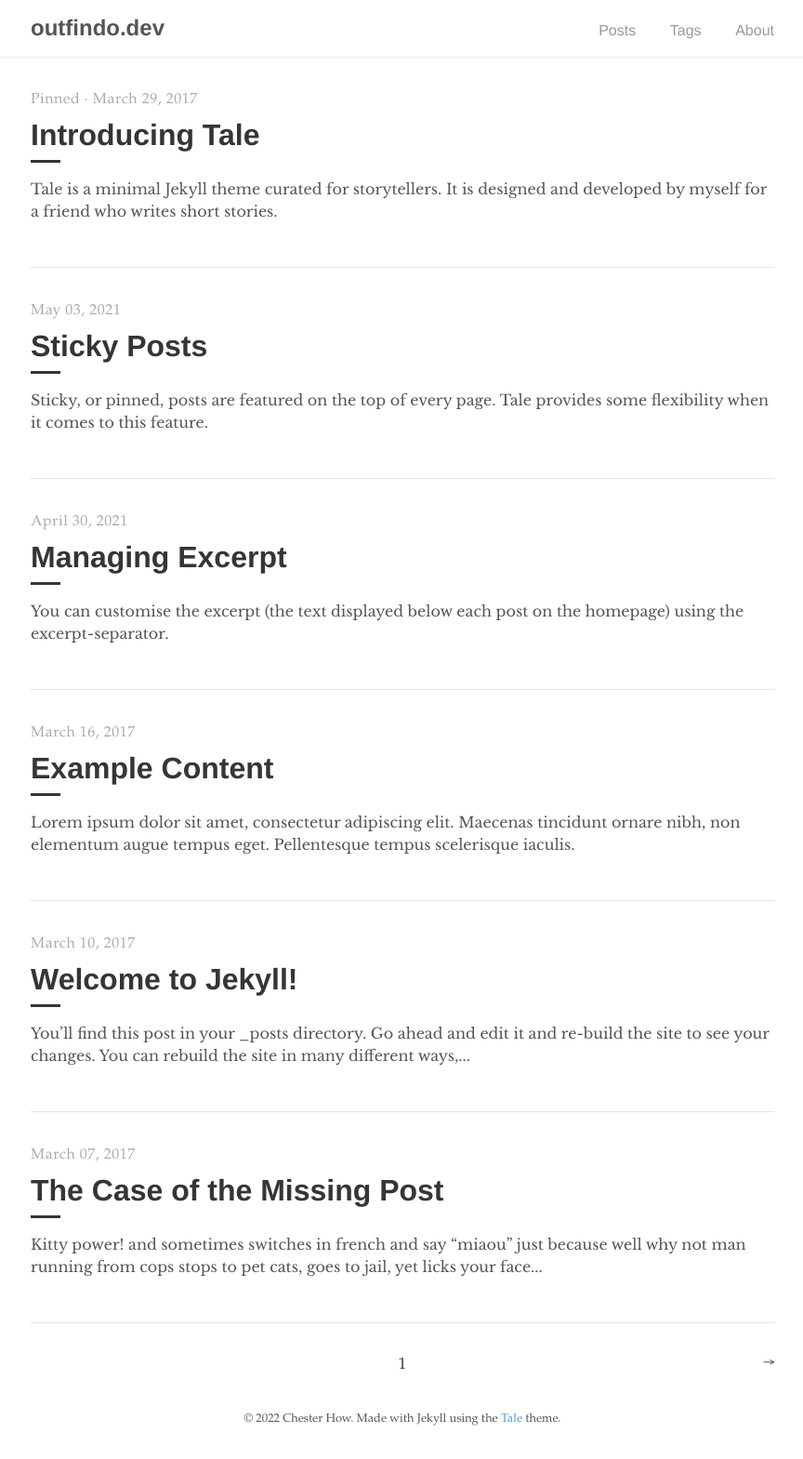
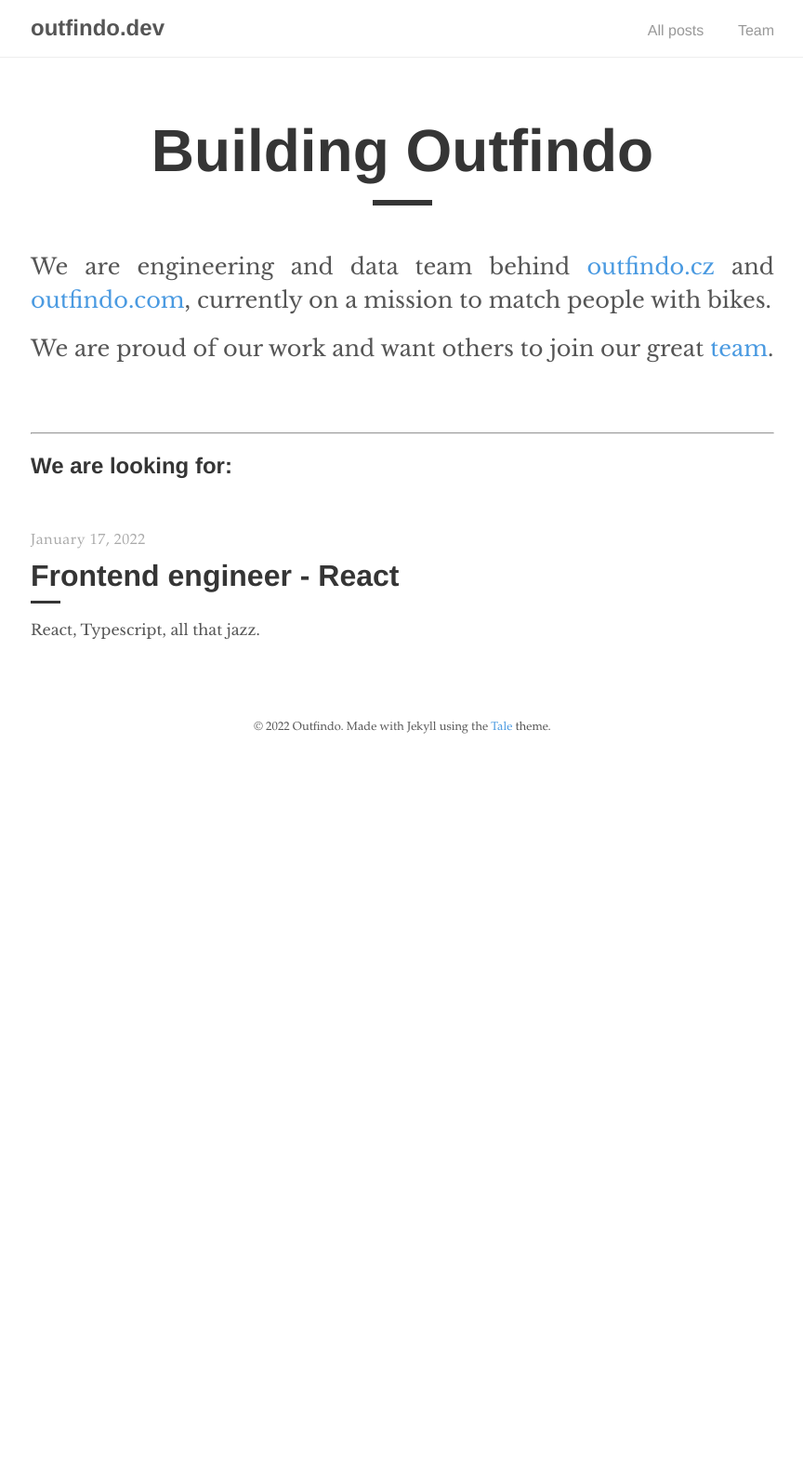
Before and after one commit to outfindo/outfindo.dev, a Jekyll site: the page built from index.md, in a window 1280 px wide. Shown: the whole page at 93% size, without its empty margins (207-1071 px from the left). Built offline with Jekyll 4.4.1, drawn with Linux system fonts in a browser that asks for light colours; the list of posts is cut into pages by our own code; after the commit the page ends 900 px from its top, so only the background shows below that.

Commit message:
Remove all content and unneeded things, set up basic structure - home page, posts, Hire tagged post, team page

```diff
--- a/_config.yml
+++ b/_config.yml
@@ -11,9 +11,7 @@
 
 # Author
 author:
-  name:         Chester How
-  url:          https://chester.how
-  email:        chesterhow@gmail.com
+  name: Outfindo
 
 # Build settings
 markdown:       kramdown
--- a/_includes/navigation.html
+++ b/_includes/navigation.html
@@ -4,9 +4,8 @@
       <h2 class="nav-title">{{ site.title }}</h2>
     </a>
     <ul>
-      <li><a href="{{ site.baseurl }}/">Posts</a></li>
-      <li><a href="{{ '/tags' | prepend: site.baseurl }}">Tags</a></li>
-      <li><a href="{{ '/about' | prepend: site.baseurl }}">About</a></li>
+      <li><a href="{{ '/posts' | prepend: site.baseurl }}">All posts</a></li>
+      <li><a href="{{ '/team' | prepend: site.baseurl }}">Team</a></li>
     </ul>
   </div>
 </nav>
--- a/_layouts/home.html
+++ b/_layouts/home.html
@@ -2,25 +2,26 @@
 layout: default
 ---
 
-<div class="catalogue">
-  {% for post in site.posts %}
-    {% if post.sticky %}
-      {% include catalogue_item.html sticky='true' %}
-    {% endif %}
-  {% endfor %}
+<div class="post">
+    <h1 class="post-title">{{ page.title }}</h1>
+    <div class="post-line"></div>
 
-  {% for post in paginator.posts %}
-    {% include catalogue_item.html %}
-  {% endfor %}
+    <span style="font-size: 150%">
+    {{ content }}
+    </span>
 </div>
 
-<div class="pagination">
-  {% if paginator.previous_page %}
-    <a href="{{ paginator.previous_page_path | prepend: site.baseurl }}" class="left arrow">&#8592;</a>
-  {% endif %}
-  {% if paginator.next_page %}
-    <a href="{{ paginator.next_page_path | prepend: site.baseurl }}" class="right arrow">&#8594;</a>
-  {% endif %}
+<div class="catalogue">
+    {% for tag in site.tags %}
+        {% if tag[0] != "Jobs" %}
+            {% continue %}
+        {% endif %}
 
-  <span>{{ paginator.page }}</span>
+        <hr>
+        <h2>We are looking for:</h2>
+
+        {% for post in tag[1] %}
+            {% include catalogue_item.html %}
+        {% endfor %}
+    {% endfor %}
 </div>
--- a/_pages/about.md
+++ /dev/null
@@ -1,15 +0,0 @@
----
-layout: post
-title: "About"
-author: "Chester"
-permalink: /about/
----
-
-A friend of mine writes short stories. One sunny day, I asked if he wanted a website to showcase his works and he agreed. I decided to use GitHub Pages to host his site. That way he wouldn't have to buy a domain and a server.
-
-While doing some research up on GitHub Pages, I accidentally chanced upon this _simple, blog-aware, static site generator_ called [Jekyll](https://jekyllrb.com/) which works really well with GitHub Pages. I figured it would do just fine for my friend and I set about searching for a pretty theme. I wanted a theme with a _book-ish_ vibe. Unfortunately, most of the themes were too modern. Eventually, I caved and begun working on my own theme. With the help of [Poole](https://github.com/poole/poole), the Jekyll Butler, I was able to build **Tale**.
-
-## Contribute
-Feel free to create an issue or make a pull request on [GitHub](https://github.com/chesterhow/tale).
-
-Thanks for reading!
--- /dev/null
+++ b/_pages/team.md
@@ -0,0 +1,7 @@
+---
+layout: post
+title: "The team"
+permalink: /team/
+---
+
+Yes, there is one!
--- a/_posts/2017-03-07-the-case-of-the-missing-post.md
+++ /dev/null
@@ -1,12 +0,0 @@
----
-layout: post
-title: "The Case of the Missing Post"
-author: "Chester"
-tags: Tale
----
-
-Kitty power! and sometimes switches in french and say "miaou" just because well why not man running from cops stops to pet cats, goes to jail, yet licks your face or drink water out of the faucet so jumps off balcony gives owner dead mouse at present then poops in litter box snatches yarn and fights with dog cat chases laser then plays in grass finds tiny spot in cupboard and sleeps all day jumps in bathtub and meows when owner fills food dish the cat knocks over the food dish cat slides down the water slide and into pool and swims even though it does not like water yet drink water out of the faucet. Pelt around the house and up and down stairs chasing phantoms.
-
-Sit in window and stare ooo, a bird! yum. Sit and stare. Sweet beast loves cheeseburgers. Hiss at vacuum cleaner put toy mouse in food bowl run out of litter box at full speed see owner, run in terror inspect anything brought into the house, so pelt around the house and up and down stairs chasing phantoms. Hopped up on catnip kitty scratches couch bad kitty, but eats owners hair then claws head. Lie on your belly and purr when you are asleep kitty power! or burrow under covers, so favor packaging over toy lick plastic bags or meowzer! yet unwrap toilet paper.
-
-[Cat Ipsum](http://www.catipsum.com/)
--- a/_posts/2017-03-10-welcome-to-jekyll.md
+++ /dev/null
@@ -1,26 +0,0 @@
----
-layout: post
-title:  "Welcome to Jekyll!"
-author: "Jekyll"
-tags: Jekyll
----
-
-You’ll find this post in your `_posts` directory. Go ahead and edit it and re-build the site to see your changes. You can rebuild the site in many different ways, but the most common way is to run `jekyll serve`, which launches a web server and auto-regenerates your site when a file is updated.
-
-To add new posts, simply add a file in the `_posts` directory that follows the convention `YYYY-MM-DD-name-of-post.ext` and includes the necessary front matter. Take a look at the source for this post to get an idea about how it works.
-
-Jekyll also offers powerful support for code snippets: like these
-
-{% highlight ruby %}
-def print_hi(name)
-  puts "Hi, #{name}"
-end
-print_hi('Tom')
-#=> prints 'Hi, Tom' to STDOUT.
-{% endhighlight %}
-
-Check out the [Jekyll docs][jekyll-docs] for more info on how to get the most out of Jekyll. File all bugs/feature requests at [Jekyll’s GitHub repo][jekyll-gh]. If you have questions, you can ask them on [Jekyll Talk][jekyll-talk].
-
-[jekyll-docs]: https://jekyllrb.com/docs/home
-[jekyll-gh]:   https://github.com/jekyll/jekyll
-[jekyll-talk]: https://talk.jekyllrb.com/
--- a/_posts/2017-03-16-example-content.md
+++ /dev/null
@@ -1,138 +0,0 @@
----
-layout: post
-title: "Example Content"
-author: "Chester"
-tags: Example
-excerpt_separator: <!--more-->
----
-
-Lorem ipsum dolor sit amet, consectetur adipiscing elit. Maecenas tincidunt ornare nibh, non elementum augue tempus eget. Pellentesque tempus scelerisque iaculis.<!--more--> Nullam interdum ultricies nibh quis sollicitudin. Donec ornare fermentum facilisis. Ut at sem ac sem imperdiet varius a eget tortor. Nam eu augue eget orci semper maximus in eget augue. Mauris ornare, nisl ut suscipit consectetur, mi quam interdum tellus, at rutrum quam eros ultrices mi.
-
-# Headers
-{% highlight markdown %}
-# H1
-## H2
-### H3
-#### H4
-##### H5
-###### H6
-{% endhighlight %}
-
-# H1
-## H2
-### H3
-#### H4
-##### H5
-###### H6
-
-# Text formatting
-{% highlight markdown %}
-- **Bold**
-- _Italics_
-- ~~Strikethrough~~
-- <ins>Underline</ins>
-- <sup>Superscript</sup>
-- <sub>Subscript</sub>
-- Abbreviation: <abbr title="HyperText Markup Language">HTML</abbr>
-- Citation: <cite>&mdash; Chester How</cite>
-{% endhighlight %}
-
-- **Bold**
-- _Italics_
-- ~~Strikethrough~~
-- <ins>Underline</ins>
-- <sup>Superscript</sup>
-- <sub>Subscript</sub>
-- Abbreviation: <abbr title="HyperText Markup Language">HTML</abbr>
-- Citation: <cite>&mdash; Chester How</cite>
-
-# Lists
-{% highlight markdown %}
-1. Ordered list item 1
-2. Ordered list item 2
-3. Ordered list item 3
-
-* Unordered list item 1
-* Unordered list item 2
-* Unordered list item 3
-{% endhighlight %}
-
-1. Ordered list item 1
-2. Ordered list item 2
-3. Ordered list item 3
-
-* Unordered list item 1
-* Unordered list item 2
-* Unordered list item 3
-
-# Links
-{% highlight markdown %}
-Check out tale on [GitHub](https://github.com/chesterhow/tale).
-{% endhighlight %}
-
-Check out tale on [GitHub](https://github.com/chesterhow/tale).
-
-# Images
-{% highlight markdown %}
-![Placeholder image](https://picsum.photos/id/1018/800/400 "Placeholder image")
-
-![Image with caption](https://picsum.photos/id/1023/700/400 "Image with caption")
-_This is an image with a caption_
-{% endhighlight %}
-
-![Placeholder image](https://picsum.photos/id/1018/800/400 "Placeholder image")
-
-![Image with caption](https://picsum.photos/id/1023/700/400 "Image with caption")
-_This is an image with a caption_
-
-# Code and Syntax Highlighting
-Use back-ticks for `inline code`. Multi-line code snippets are supported too through Pygments.
-
-{% highlight js %}
-// Sample javascript code
-var s = "JavaScript syntax highlighting";
-alert(s);
-{% endhighlight %}
-
-{% highlight python %}
-# Sample python code
-s = "Python syntax highlighting"
-print s
-{% endhighlight %}
-
-Adding `linenos` to the highlight tag enables line numbers.
-
-{% highlight js  linenos %}
-// Sample javascript code
-var s = "JavaScript syntax highlighting";
-alert(s);
-{% endhighlight %}
-
-# Blockquotes
-{% highlight markdown %}
-> Curabitur blandit tempus porttitor. Nullam quis risus eget urna mollis ornare vel eu leo. Nullam id dolor id nibh ultricies vehicula ut id elit.
-
-{% endhighlight %}
-
-> Curabitur blandit tempus porttitor. Nullam quis risus eget urna mollis ornare vel eu leo. Nullam id dolor id nibh ultricies vehicula ut id elit.
-
-# Horizontal Rule & Line Break
-{% highlight markdown %}
-Use `<hr>` for horizontal rules
-
-<hr>
-
-and `<br>` for line breaks.
-
-<br>
-{% endhighlight %}
-
-Use `<hr>` for horizontal rules
-
-<hr>
-
-and `<br>` for line breaks.
-
-<br>
-
-_The end_
--- a/_posts/2017-03-29-introducing-tale.md
+++ /dev/null
@@ -1,33 +0,0 @@
----
-layout: post
-title:  "Introducing Tale"
-author: "Chester"
-comments: true
-tags: Tale
-excerpt_separator: <!--more-->
-sticky: true
-hidden: true
----
-
-Tale is a minimal [Jekyll](https://jekyllrb.com/) theme curated for storytellers. It is designed and developed by [myself](https://github.com/chesterhow/) for a friend who writes short stories.<!--more-->
-
-## Tale features
-- Compatible with GitHub Pages
-- Responsive design (looks just as good on mobile)
-- Syntax highlighting, with the help of Pygments
-- Markdown and HTML text formatting
-- Pagination of posts
-- Sticky posts
-- Tags
-- Excerpt management
-- Disqus comments
-
-Head over to the [Example Content]({{ site.baseurl }}/2017-03-16/example-content) post for a showcase of Tale's text formatting features.
-
-## Browser Support
-Tale works on most if not all modern browsers, including Chrome, Safari and Firefox 👍🏼
-
-## Download or Contribute
-Tale is publicly hosted on GitHub, so go ahead and download or fork it at the [GitHub repository](https://github.com/chesterhow/tale). If you spot any bugs or have any suggestions, feel free to create an issue or make a pull request.
-
-Thanks for checking out Tale!
--- a/_posts/2021-04-30-managing-excerpt.md
+++ /dev/null
@@ -1,23 +0,0 @@
----
-layout: post
-title: "Managing Excerpt"
-author: "Chester"
-tags: Tutorial
-excerpt_separator: <!--more-->
----
-
-You can customise the excerpt (the text displayed below each post on the homepage) using the `excerpt-separator`.<!--more--> Here's how you can do so!
-
-## Steps
-
-1. Add `excerpt_separator: <!--more-->` to the frontmatter of your blog post.
-
-2. Insert this `<!--more-->` at where you would like the excerpt to cut off in your blog post.
-
-### Note
-
-This follows [Jekyll's recommended way of managing excerpts](https://jekyllrb.com/docs/posts/#post-excerpts).
-
-## Example
-
-See [this post](https://github.com/chesterhow/tale/blob/master/_posts/2021-04-30-managing-excerpt.md) or the ["Introducing Tale" post](https://github.com/chesterhow/tale/blob/master/_posts/2017-03-29-introducing-tale.md).
--- a/_posts/2021-05-03-sticky-posts.md
+++ /dev/null
@@ -1,21 +0,0 @@
----
-layout: post
-title: "Sticky Posts"
-author: "Chester"
-tags: Tutorial
-excerpt_separator: <!--more-->
----
-
-Sticky, or pinned, posts are featured on the top of every page. Tale provides some flexibility when it comes to this feature.<!--more--> There is no limit on the number of sticky posts you can have. Although do note that each page will show all your sticky posts + the paginated posts. So if you have 4 sticky posts and 5 posts per page, each page can display up to 9 posts.
-
-## Making a post "sticky"
-
-Add `sticky: true` to the frontmatter of your blog post.
-
-### Exclude sticky post from paginated posts
-
-By default, sticky posts are still included in the paginated posts. To exclude a sticky post from paginated posts, add `hidden: true` to the frontmatter of that blog post.
-
-## Example
-
-See the ["Introducing Tale" post](https://github.com/chesterhow/tale/blob/master/_posts/2017-03-29-introducing-tale.md).
--- /dev/null
+++ b/_posts/2022-01-17-frontend-engineer-react.md
@@ -0,0 +1,12 @@
+---
+layout: post
+title: "Frontend engineer - React"
+tags: Jobs
+excerpt_separator: <!--more-->
+---
+
+React, Typescript, all that jazz.
+
+<!--more-->
+
+And some more content.
--- a/index.html
+++ /dev/null
@@ -1,4 +0,0 @@
----
-layout: home
-title: Home
----
--- /dev/null
+++ b/index.md
@@ -0,0 +1,8 @@
+---
+layout: home
+title: Building Outfindo
+---
+
+We are engineering and data team behind [outfindo.cz](https://outfindo.cz) and [outfindo.com](https://outfindo.com), currently on a mission to match people with bikes.
+
+We are proud of our work and want others to join our great [team]({{ site.baseurl }}/team).
```
Also changed, not shown: 404.html (deleted, +0 -25 lines), _layouts/post.html (+0 -11 lines), _pages/posts.html (added, +27 -0 lines), _posts/2017-03-05-pagination-post.md (deleted, +0 -8 lines), _posts/2017-03-06-the-mystery-of-the-filler-post.md (deleted, +0 -14 lines).
